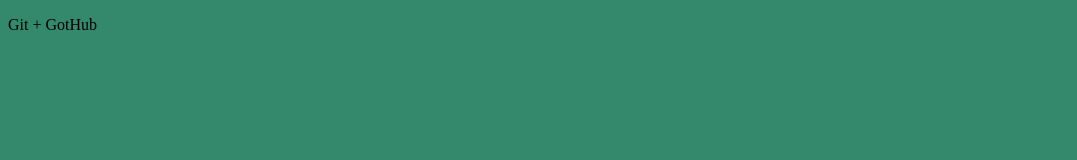
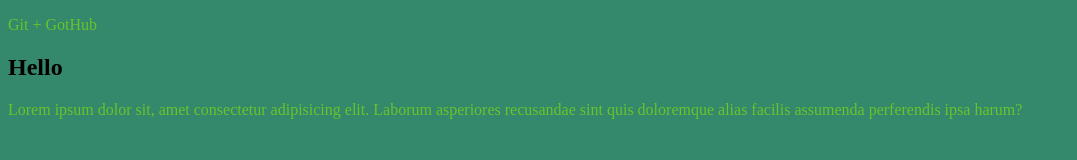
Before and after one commit to build0001/gittest, a plain HTML site: page index.html in a window 1280 px wide. Shown: the whole page, without its empty margins (0-1077 px from the left). Drawn offline with Linux system fonts and the light colour scheme.

Commit message:
Наши первые изменения

```diff
--- a/css/main.css
+++ b/css/main.css
@@ -1,3 +1,9 @@
 body{
     background-color: rgb(52, 136, 108);
 }
+p{
+    color: rgb(104, 196, 43);
+}
+h2{
+    font-size: 50;
+}
--- a/index.html
+++ b/index.html
@@ -9,5 +9,7 @@
 </head>
 <body>
     <p>Git + GotHub</p>
+    <h2>Hello</h2>
+    <p>Lorem ipsum dolor sit, amet consectetur adipisicing elit. Laborum asperiores recusandae sint quis doloremque alias facilis assumenda perferendis ipsa harum?</p>
 </body>
 </html>
```
